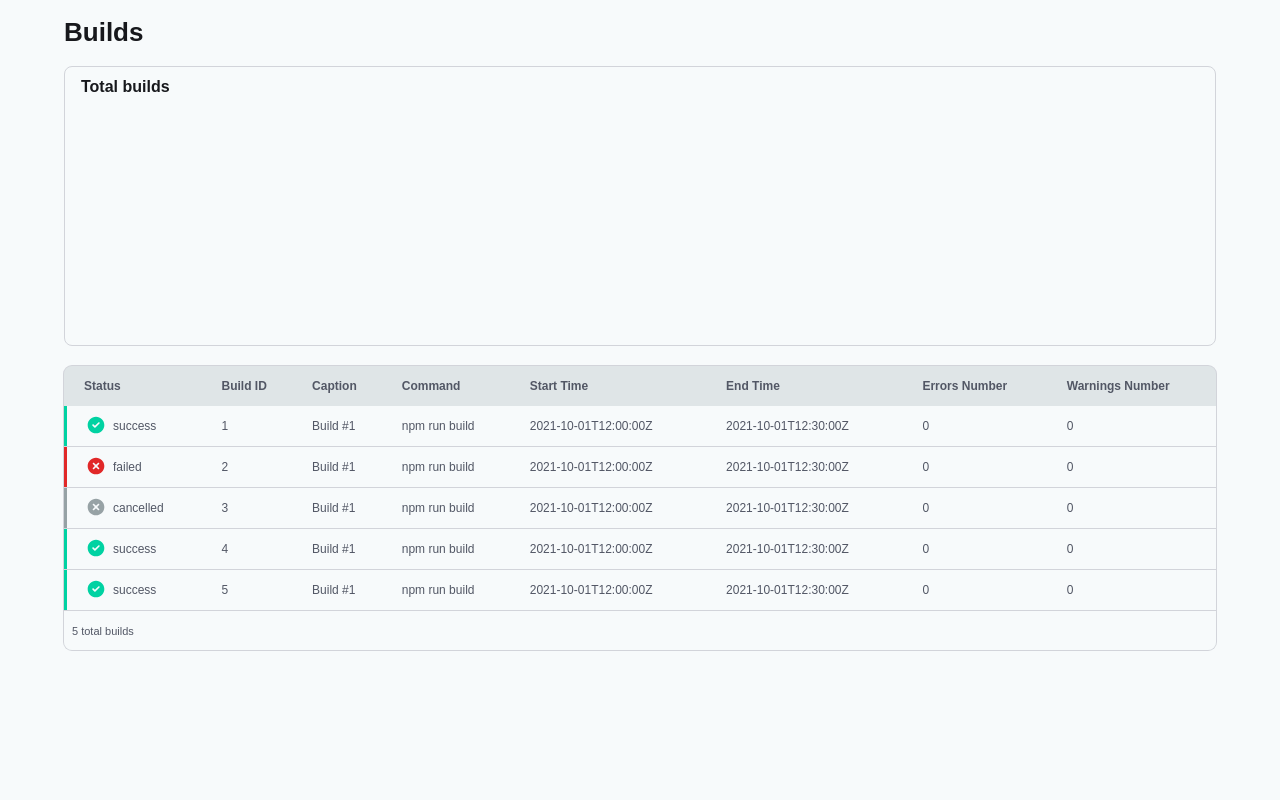
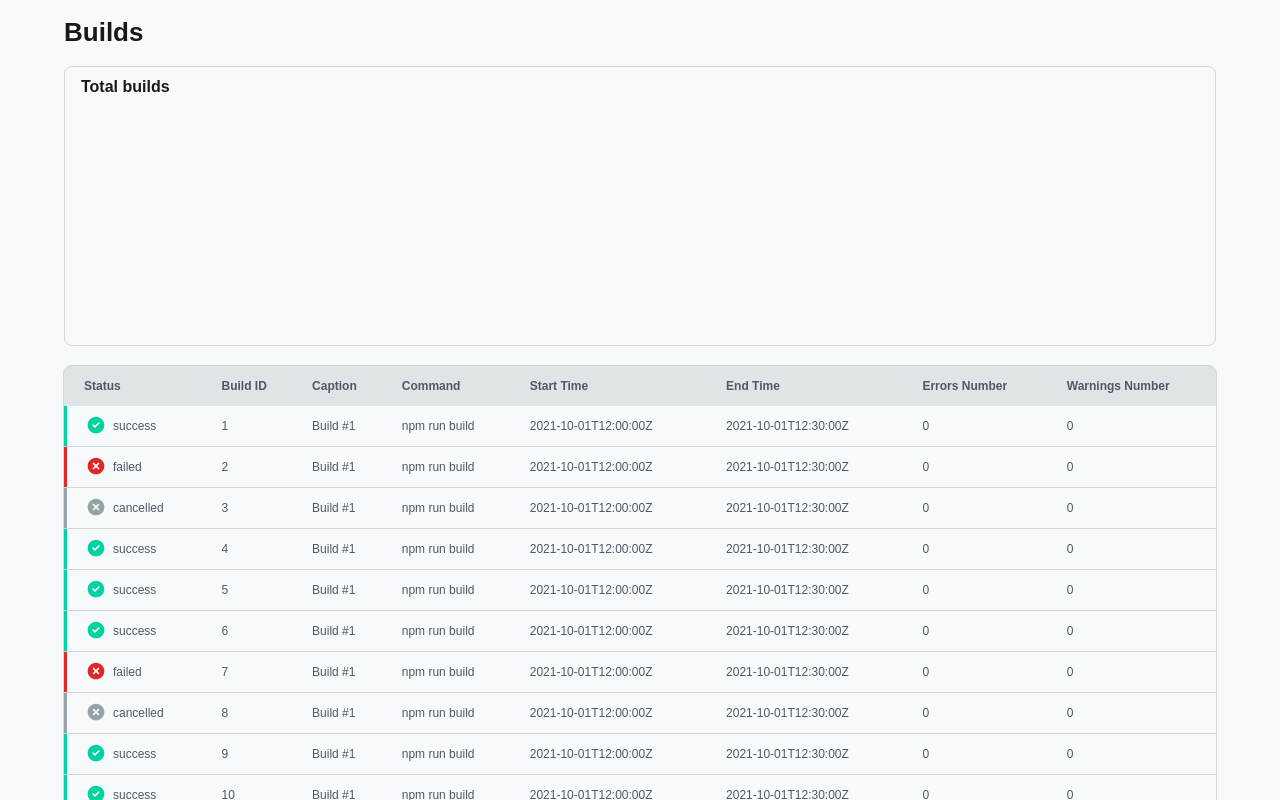
Before and after one commit to Darkmift/ibd-gql-vue, a Vue app in the folder client/: page / in a window 1280 px wide. Shown: the top 800 px of the page. Built offline with nearby package versions, Linux system fonts and the light colour scheme.

Commit message:
chore: Added more mock data to compare to figma

```diff
--- a/client/src/components/TableComponent.vue
+++ b/client/src/components/TableComponent.vue
@@ -73,6 +73,108 @@ const builds = ref<BuildModel[]>(
     },
     {
       buildId: 5,
+      startTime: '2021-10-01T12:00:00Z',
+      endTime: '2021-10-01T12:30:00Z',
+      status: 'success',
+      caption: 'Build #1',
+      command: 'npm run build',
+      errorsNumber: 0,
+      warningsNumber: 0
+    },
+
+    {
+      buildId: 6,
+      startTime: '2021-10-01T12:00:00Z',
+      endTime: '2021-10-01T12:30:00Z',
+      status: 'success',
+      caption: 'Build #1',
+      command: 'npm run build',
+      errorsNumber: 0,
+      warningsNumber: 0
+    },
+    {
+      buildId: 7,
+      startTime: '2021-10-01T12:00:00Z',
+      endTime: '2021-10-01T12:30:00Z',
+      status: 'failed',
+      caption: 'Build #1',
+      command: 'npm run build',
+      errorsNumber: 0,
+      warningsNumber: 0
+    },
+    {
+      buildId: 8,
+      startTime: '2021-10-01T12:00:00Z',
+      endTime: '2021-10-01T12:30:00Z',
+      status: 'cancelled',
+      caption: 'Build #1',
+      command: 'npm run build',
+      errorsNumber: 0,
+      warningsNumber: 0
+    },
+    {
+      buildId: 9,
+      startTime: '2021-10-01T12:00:00Z',
+      endTime: '2021-10-01T12:30:00Z',
+      status: 'success',
+      caption: 'Build #1',
+      command: 'npm run build',
+      errorsNumber: 0,
+      warningsNumber: 0
+    },
+    {
+      buildId: 10,
+      startTime: '2021-10-01T12:00:00Z',
+      endTime: '2021-10-01T12:30:00Z',
+      status: 'success',
+      caption: 'Build #1',
+      command: 'npm run build',
+      errorsNumber: 0,
+      warningsNumber: 0
+    },
+    // add 5 more
+    {
+      buildId: 11,
+      startTime: '2021-10-01T12:00:00Z',
+      endTime: '2021-10-01T12:30:00Z',
+      status: 'success',
+      caption: 'Build #1',
+      command: 'npm run build',
+      errorsNumber: 0,
+      warningsNumber: 0
+    },
+    {
+      buildId: 12,
+      startTime: '2021-10-01T12:00:00Z',
+      endTime: '2021-10-01T12:30:00Z',
+      status: 'failed',
+      caption: 'Build #1',
+      command: 'npm run build',
+      errorsNumber: 0,
+      warningsNumber: 0
+    },
+    {
+      buildId: 13,
+      startTime: '2021-10-01T12:00:00Z',
+      endTime: '2021-10-01T12:30:00Z',
+      status: 'cancelled',
+      caption: 'Build #1',
+      command: 'npm run build',
+      errorsNumber: 0,
+      warningsNumber: 0
+    },
+    {
+      buildId: 14,
+      startTime: '2021-10-01T12:00:00Z',
+      endTime: '2021-10-01T12:30:00Z',
+      status: 'success',
+      caption: 'Build #1',
+      command: 'npm run build',
+      errorsNumber: 0,
+      warningsNumber: 0
+    },
+    {
+      buildId: 15,
       startTime: '2021-10-01T12:00:00Z',
       endTime: '2021-10-01T12:30:00Z',
       status: 'success',
@@ -181,7 +283,7 @@ table {
   border-radius: 8px;
   box-shadow: 0 0 0 1px $borderColorGrey;
   margin-bottom: 50px;
-  color:$textColorGrey;
+  color: $textColorGrey;
   tr {
     height: 40px;
   }
```
